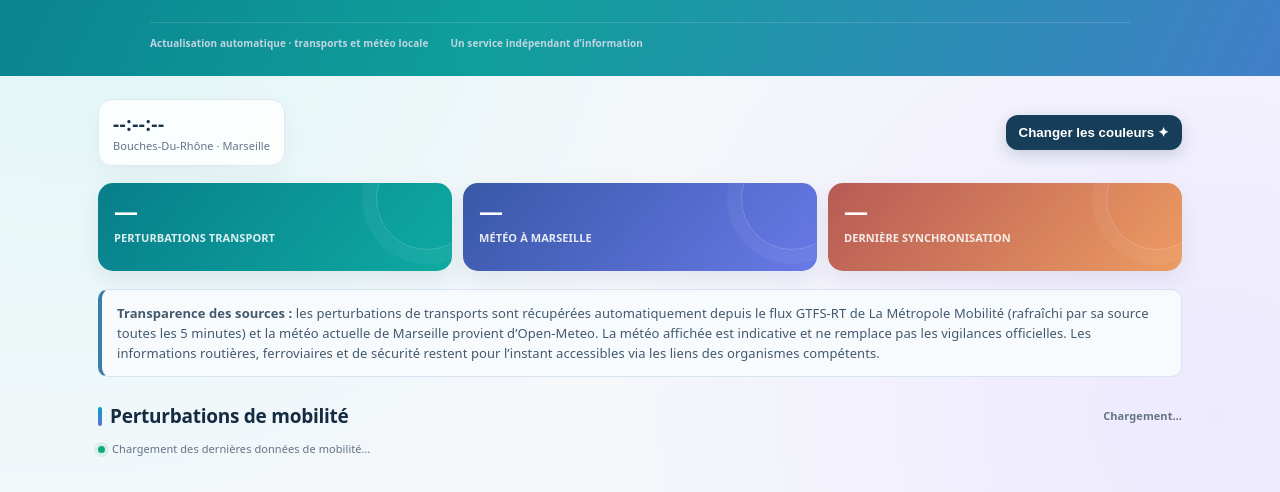
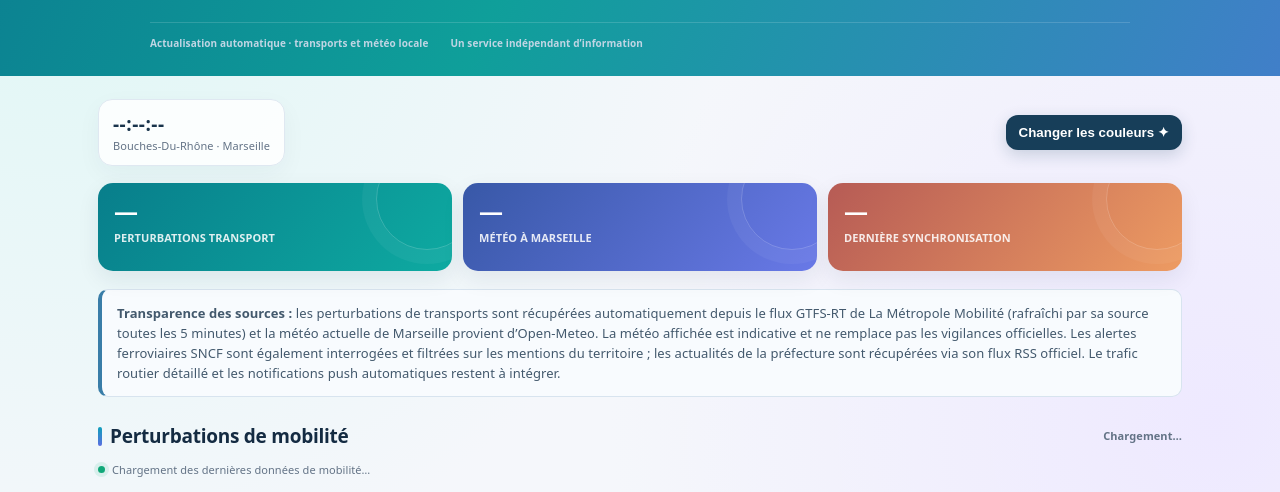
Before and after one commit to EliteAcademy13013-star/vigie13, a plain HTML site: page index.html in a window 1280 px wide. Shown: the part 273-765 px from the top of the page. Drawn offline with Linux system fonts and the light colour scheme.

Commit message:
Update dashboard transparency notice for integrated local feeds

```diff
--- a/index.html
+++ b/index.html
@@ -109,7 +109,7 @@ body[data-theme="lagoon"] header{background:linear-gradient(115deg,#063b4a,#087e
 <main class="wrap">
   <div class="dashboard-bar"><div class="clock-card"><div><div class="clock-time" id="liveClock">--:--:--</div><div class="clock-date" id="liveDate">Bouches-du-Rhône · Marseille</div></div></div><button class="theme-switch" id="themeSwitch" type="button">Changer les couleurs ✦</button></div>
   <div class="stats"><div class="stat"><strong id="transportCount">—</strong><span>PERTURBATIONS TRANSPORT</span></div><div class="stat"><strong id="weatherStat">—</strong><span>MÉTÉO À MARSEILLE</span></div><div class="stat"><strong id="updateStat">—</strong><span>DERNIÈRE SYNCHRONISATION</span></div></div>
-  <div class="notice"><strong>Transparence des sources :</strong> les perturbations de transports sont récupérées automatiquement depuis le flux GTFS-RT de La Métropole Mobilité (rafraîchi par sa source toutes les 5 minutes) et la météo actuelle de Marseille provient d’Open-Meteo. La météo affichée est indicative et ne remplace pas les vigilances officielles. Les informations routières, ferroviaires et de sécurité restent pour l’instant accessibles via les liens des organismes compétents.</div>
+  <div class="notice"><strong>Transparence des sources :</strong> les perturbations de transports sont récupérées automatiquement depuis le flux GTFS-RT de La Métropole Mobilité (rafraîchi par sa source toutes les 5 minutes) et la météo actuelle de Marseille provient d’Open-Meteo. La météo affichée est indicative et ne remplace pas les vigilances officielles. Les alertes ferroviaires SNCF sont également interrogées et filtrées sur les mentions du territoire ; les actualités de la préfecture sont récupérées via son flux RSS officiel. Le trafic routier détaillé et les notifications push automatiques restent à intégrer.</div>
   <div class="section-title"><h3>Perturbations de mobilité</h3><span id="feedUpdated">Chargement…</span></div><p class="feed-state" id="feedState" aria-live="polite">Chargement des dernières données de mobilité…</p><section class="grid" id="liveAlerts" aria-live="polite"></section><div class="empty" id="liveEmpty" style="display:none">Aucune perturbation active remontée par la source de mobilité au dernier contrôle.</div><div class="section-title"><h3>Alertes ferroviaires · TER / SNCF</h3><span id="railUpdated">Chargement…</span></div><p class="feed-state" id="railState" aria-live="polite">Recherche des alertes concernant les Bouches-du-Rhône…</p><section class="grid" id="railAlerts" aria-live="polite"></section><div class="empty" id="railEmpty" style="display:none">Aucune alerte ferroviaire locale détectée dans le flux SNCF au dernier contrôle.</div>
   <div class="section-title"><h3>Météo en direct · Marseille</h3><span id="weatherUpdated">Chargement…</span></div><section class="weather-panel" aria-live="polite"><div class="weather-main"><div class="weather-icon" id="weatherIcon">⛅</div><div><div class="weather-temp" id="weatherTemp">—°</div><div class="weather-desc" id="weatherDesc">Récupération des conditions actuelles…</div></div></div><div class="weather-meta"><div class="weather-chip"><strong id="feelsLike">—</strong><span>RESSENTI</span></div><div class="weather-chip"><strong id="windSpeed">—</strong><span>VENT</span></div><div class="weather-chip"><strong id="humidity">—</strong><span>HUMIDITÉ</span></div><div class="weather-chip"><strong id="rainChance">—</strong><span>RISQUE DE PLUIE · PROCHAINE HEURE</span></div></div><div class="weather-foot" id="weatherSource">Source : Open-Meteo · météo indicative, distincte des vigilances officielles.</div></section>
   <div class="section-title"><h3>Préfecture · Actualités et communiqués</h3><span id="prefUpdated">Chargement…</span></div><p class="feed-state" id="prefState" aria-live="polite">Récupération des publications officielles…</p><section class="grid" id="prefNews" aria-live="polite"></section><div class="empty" id="prefEmpty" style="display:none">Aucune actualité récente remontée par le flux RSS officiel.</div>
```
